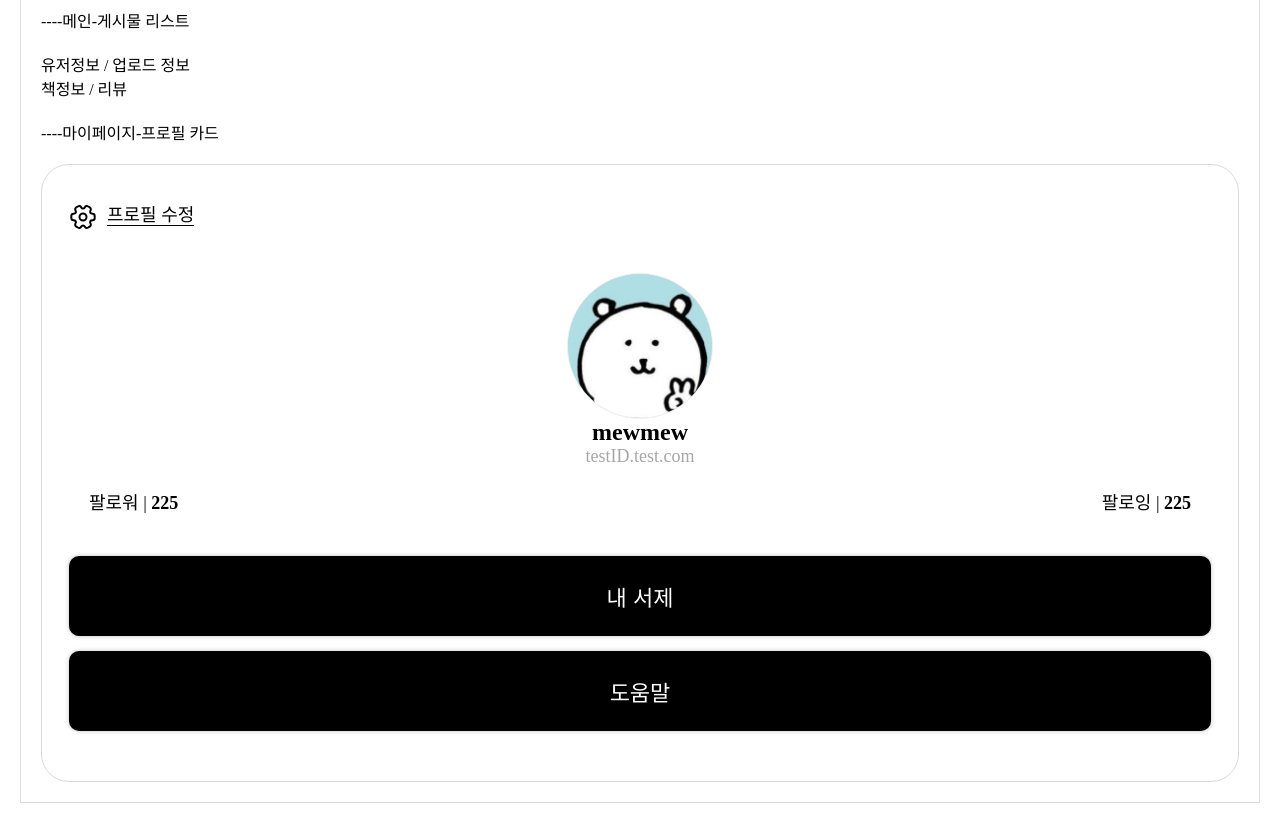
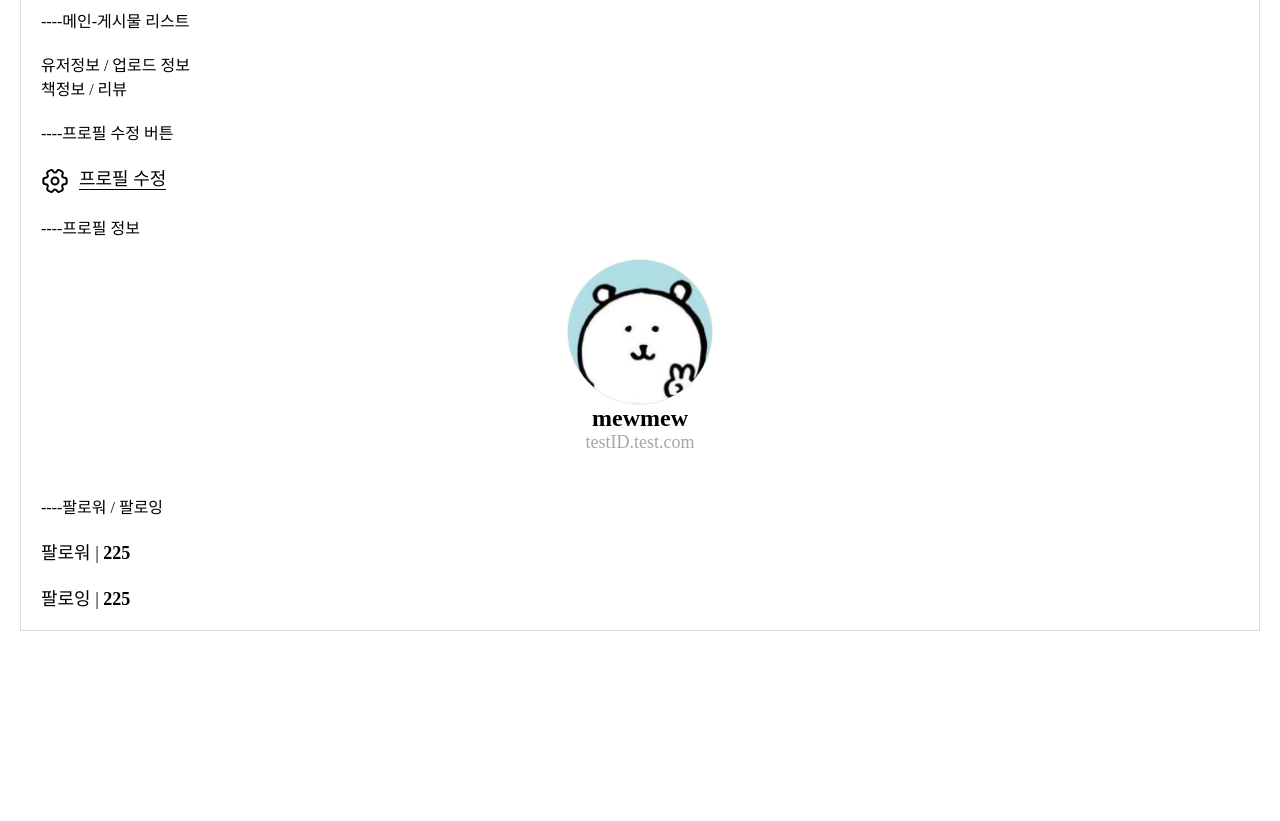
Before and after one commit to FRONTENDSCHOOL7/final-13-read-we, a React (Create React App) app: page / in a window 1280 px wide. Shown: the part 2160-2981 px from the top of the page. After the commit the page ends 2811 px from the top, so only its background shows below. Built offline with nearby package versions, Linux system fonts and the light colour scheme.

Commit message:
design : 컴포넌트 추가 수정

```diff
--- a/src/ComponentEx.js
+++ b/src/ComponentEx.js
@@ -215,12 +215,12 @@ function ComponentEx() {
             </li>
           </ul>
 
-          <p>----마이페이지-프로필 카드</p>
-          <article className="acc-card">
+          <p>----프로필 수정 버튼</p>
           <a href="#" className="acc-setting">
             <i className="icon icon-setting"></i>
             <strong>프로필 수정</strong>
           </a>
+          <p>----프로필 정보</p>
           <div className="acc-info">
             <div className="acc-img">
               <img
@@ -230,7 +230,9 @@ function ComponentEx() {
             </div>
             <strong className="acc-id">mewmew</strong>
             <span className="acc-email">testID.test.com</span>
-              <div className="f-counter">
+          </div>
+
+          <p>----팔로워 / 팔로잉</p>
           <a href="#" className="acc-counter">
             팔로워 | <strong className="num">225</strong>
           </a>
@@ -239,17 +241,6 @@ function ComponentEx() {
           </a>
         </div>
       </div>
-            <div className="acc-btn-wrap">
-              <button type="button" className="basic">
-                내 서제
-              </button>
-              <button type="button" className="basic">
-                도움말
-              </button>
-            </div>
-          </article>
-        </div>
-      </div>
     </div>
   );
 }
--- a/src/common.css
+++ b/src/common.css
@@ -351,6 +351,7 @@ span.tag.hit {
   font-size: 12px;
   font-weight: 700;
   color: #A7A7A7;
+  margin-bottom: 0;
 }
 
 .like-comment {
@@ -406,13 +407,13 @@ span.tag.hit {
   width: 100%;
 }
 
-.acc-info .acc-id {
+.acc-id {
   display: block;
   font-size: 24px;
   font-weight: 700;
 }
 
-.acc-info .acc-email {
+.acc-email {
   display: block;
   font-size: 18px;
   font-weight: 400;
@@ -420,30 +421,18 @@ span.tag.hit {
   margin-bottom: 21px;
 }
 
-.acc-info .acc-counter {
+.acc-counter {
   font-size: 18px;
 }
 
-.acc-info .f-counter {
-  display: flex;
-  justify-content: space-between;
-  flex-wrap: nowrap;
-}
-
-.acc-info .acc-counter .num {
+.acc-counter .num {
   font-weight: 700;
 }
 
-.acc-info .acc-counter:hover {
+.acc-counter:hover {
   color: #E87C3E;
 }
 
-.acc-btn-wrap button {
-  display: block;
-  width: 100%;
-  margin-bottom: 15px;
-
-}
 
 /*=================icon css=================*/
 .icon {
```
Lines whose indentation alone changed are shown as unchanged.
